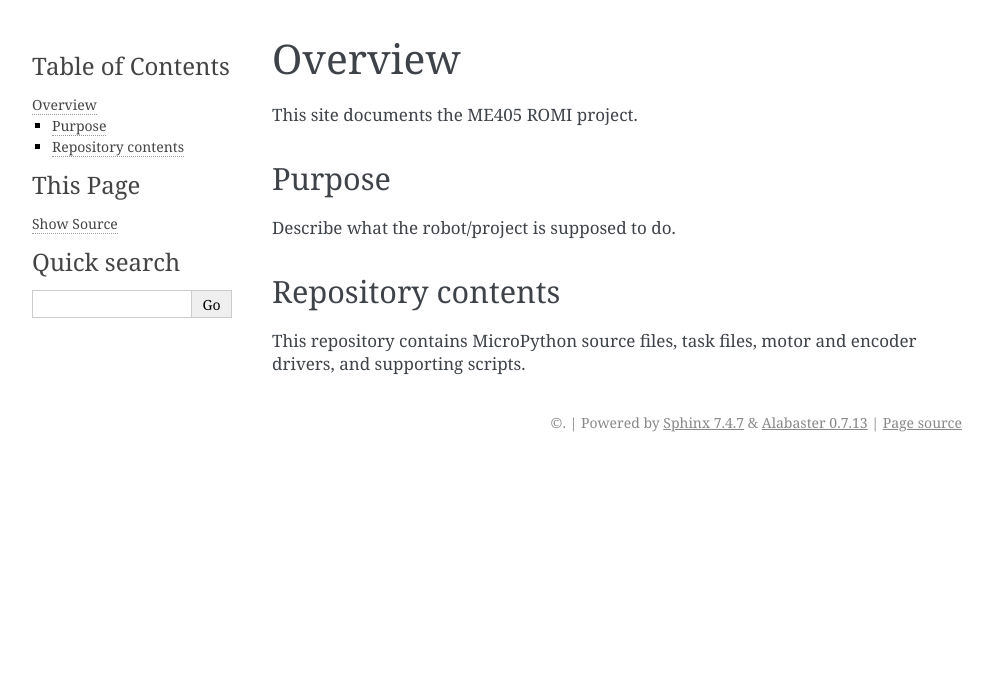
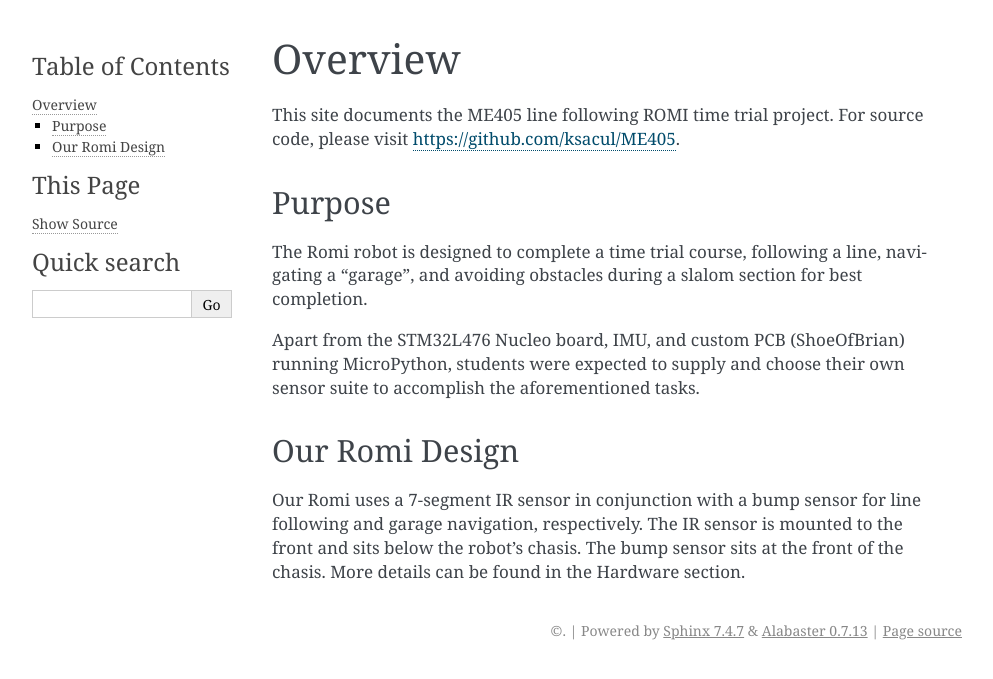
Before and after one commit to ksacul/ME405, a Sphinx documentation site: the page built from docs/source/overview.rst, in a window 1280 px wide. Shown: the top 679 px of the page, without its empty margins (148-1141 px from the left). Built offline with Sphinx 7.4.7, drawn with Linux system fonts in a browser that asks for light colours; pages that are not in the unit, such as notebooks, are missing from menus.

Commit message:
Add updated website files and restructure docs

```diff
--- a/docs/source/overview.rst
+++ b/docs/source/overview.rst
@@ -1,14 +1,16 @@
 Overview
 ========
 
-This site documents the ME405 ROMI project.
+This site documents the ME405 line following ROMI time trial project. For source code, please visit https://github.com/ksacul/ME405.
 
 Purpose
 -------
 
-Describe what the robot/project is supposed to do.
+The Romi robot is designed to complete a time trial course, following a line, navigating a "garage", and avoiding obstacles during a slalom section for best completion.
 
-Repository contents
--------------------
+Apart from the STM32L476 Nucleo board, IMU, and custom PCB (ShoeOfBrian) running MicroPython, students were expected to supply and choose their own sensor suite to accomplish the aforementioned tasks.
 
-This repository contains MicroPython source files, task files, motor and encoder drivers, and supporting scripts.
+Our Romi Design
+---------------
+
+Our Romi uses a 7-segment IR sensor in conjunction with a bump sensor for line following and garage navigation, respectively. The IR sensor is mounted to the front and sits below the robot's chasis. The bump sensor sits at the front of the chasis. More details can be found in the Hardware section.
--- a/docs/source/api.rst
+++ b/docs/source/tasks.rst
@@ -1,5 +1,5 @@
-API
-===
+Tasks
+=====
 
 .. toctree::
    :maxdepth: 1
```
Also changed, not shown: docs/source/hardware.rst (renamed from docs/source/installation.rst, +17 -5 lines), docs/source/index.rst (+3 -4 lines), docs/source/results.rst (added, +15 -0 lines), docs/source/usage.rst (deleted, +0 -12 lines).
